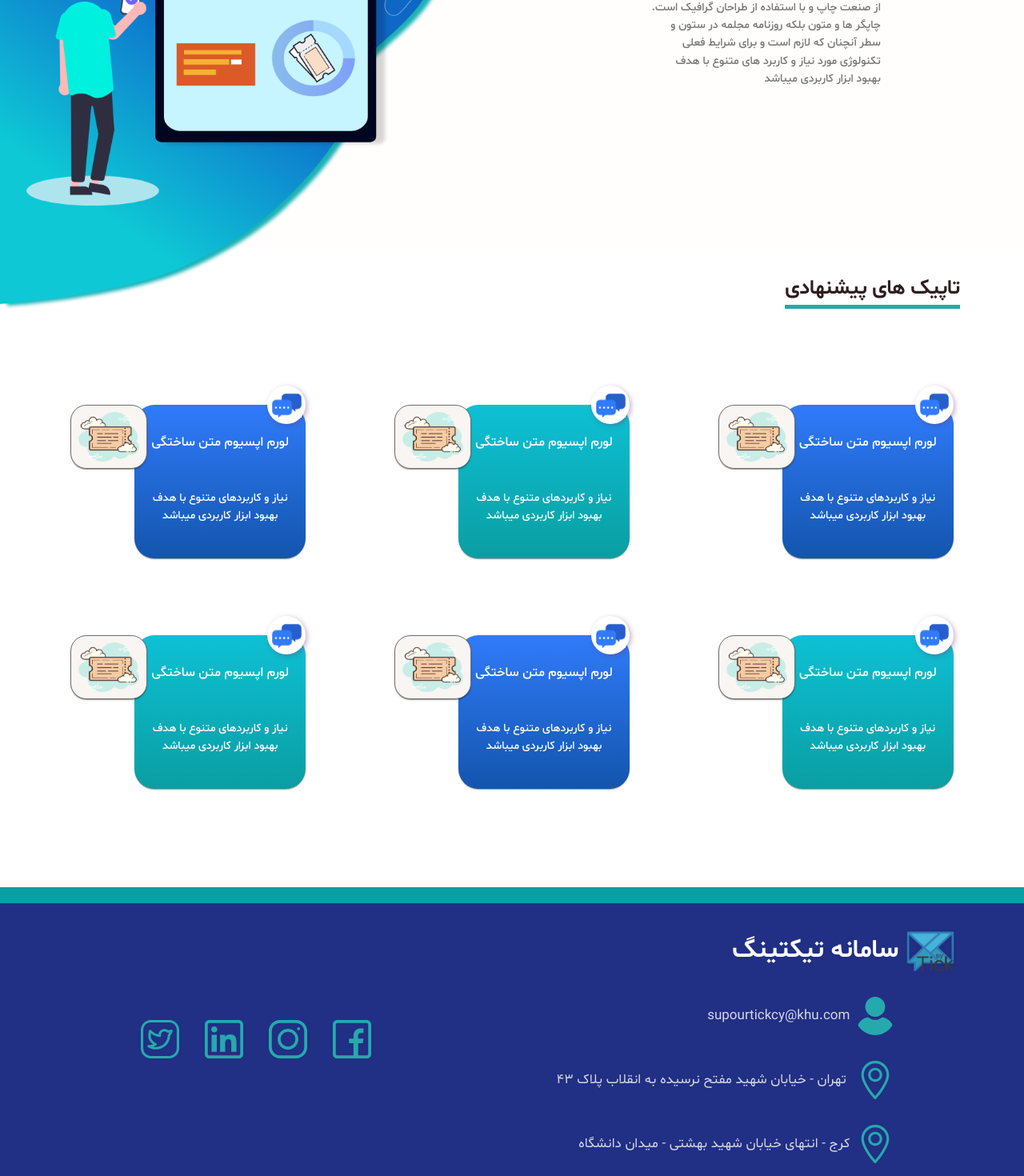
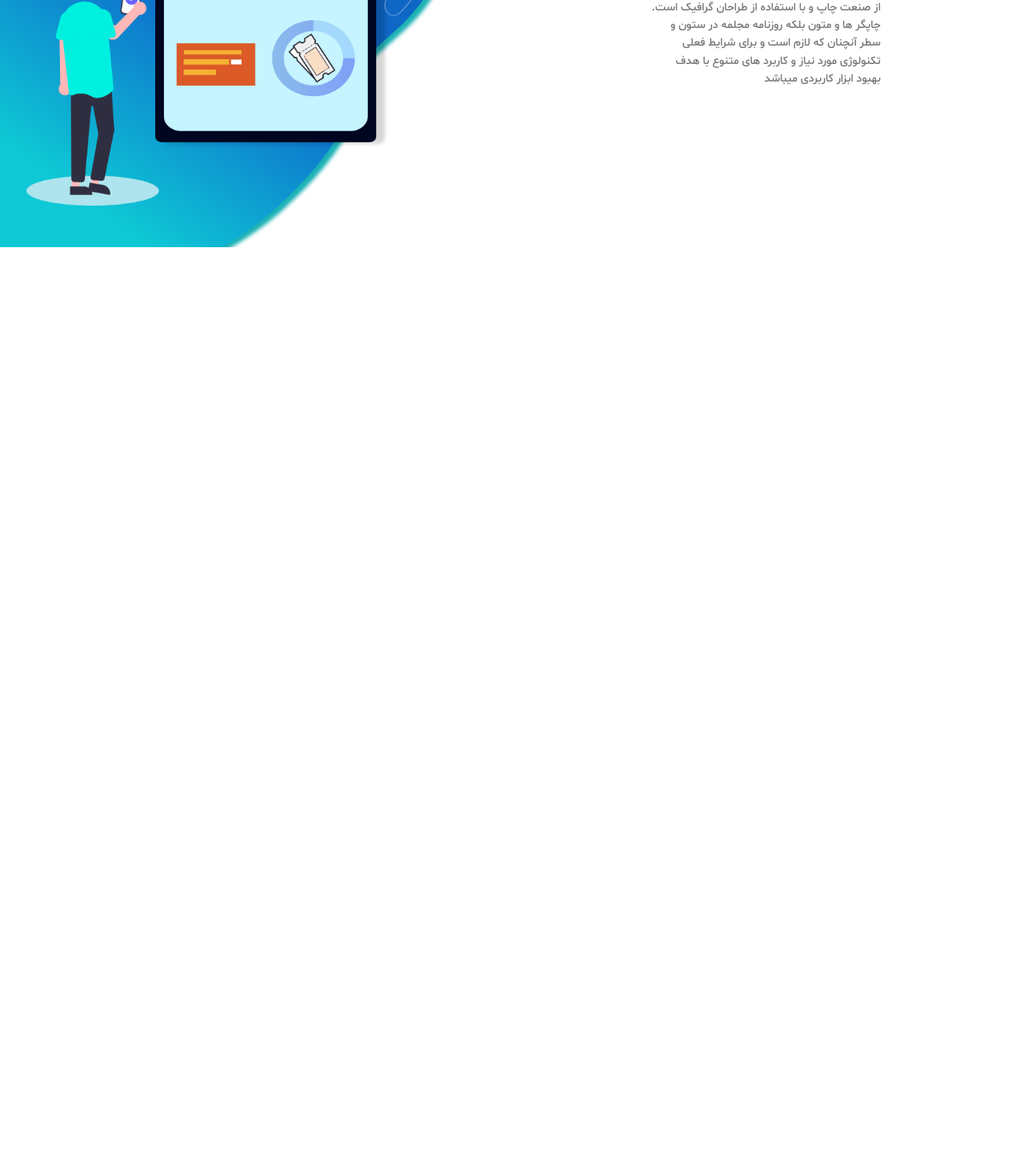
Before and after one commit to zahra-m-27/TicksySPA, a React (Create React App) app: page / in a window 1280 px wide. Shown: the part 491-1961 px from the top of the page at 80% size. After the commit the page ends 800 px from the top, so only its background shows below. Built offline with nearby package versions, Linux system fonts and the light colour scheme.

Commit message:
Implement Snap Scrolling

```diff
--- a/src/app/Pages/Home/index.tsx
+++ b/src/app/Pages/Home/index.tsx
@@ -57,7 +57,6 @@ const topics = [
 
 export default function HomePage() {
   return (
-    <>
     <div className={styles.container}>
       <div className={styles.header}>
         <div className={styles.content}>
@@ -93,15 +92,14 @@ export default function HomePage() {
               لورم اپسیوم متن ساختگی با تولید سادگی نامفهوم از صنعت چاپ و با
               استفاده از طراحان گرافیک است. <br />
               چاپگر ها و متون بلکه روزنامه مجلمه در ستون و سطر آنچنان که لازم
-                است و برای شرایط فعلی تکنولوژی مورد نیاز و کاربرد های متنوع با
-                هدف بهبود ابزار کاربردی میباشد
+              است و برای شرایط فعلی تکنولوژی مورد نیاز و کاربرد های متنوع با هدف
+              بهبود ابزار کاربردی میباشد
             </p>
           </div>
         </div>
         <img className={styles.landing_image} src={LandingImage} />
       </div>
-      </div>
-      <main className={styles.main}>
+      <div className={styles.main}>
         <h2 className={styles.main_title}>تاپیک های پیشنهادی</h2>
         <div className={styles.topic_container}>
           {topics.map((topic) => (
@@ -113,7 +111,7 @@ export default function HomePage() {
             />
           ))}
         </div>
-      </main>
+      </div>
 
       <footer className={styles.footer}>
         <div className={styles.footer_contact}>
@@ -150,6 +148,6 @@ export default function HomePage() {
           </div>
         </div>
       </footer>
-    </>
+    </div>
   );
 }
--- a/src/app/Pages/Home/styles.module.scss
+++ b/src/app/Pages/Home/styles.module.scss
@@ -1,13 +1,16 @@
 .container {
+  height: 100%;
   direction: rtl;
-  background-color: #fffefd;
+  overflow-y: scroll;
+  scroll-snap-type: y mandatory;
 }
 
 .header {
   display: flex;
+  position: relative;
   flex-direction: row;
+  scroll-snap-align: center;
   height: clamp(700px, 100vh, 1080px);
-  position: relative;
 }
 
 .landing_image {
@@ -90,8 +93,9 @@
 }
 
 .main {
-  min-height: 100%;
   direction: rtl;
+  min-height: 105vh;
+  scroll-snap-align: center;
 }
 
 .main_title {
@@ -121,6 +125,7 @@
   flex-flow: row nowrap;
   align-items: center;
   justify-content: center;
+  scroll-snap-align: center;
 }
 
 .footer_contact {
--- a/src/index.scss
+++ b/src/index.scss
@@ -1,5 +1,6 @@
 #root {
   height: 100%;
+  overflow: hidden;
 }
 
 html, body {
```
Lines whose indentation alone changed are shown as unchanged.
